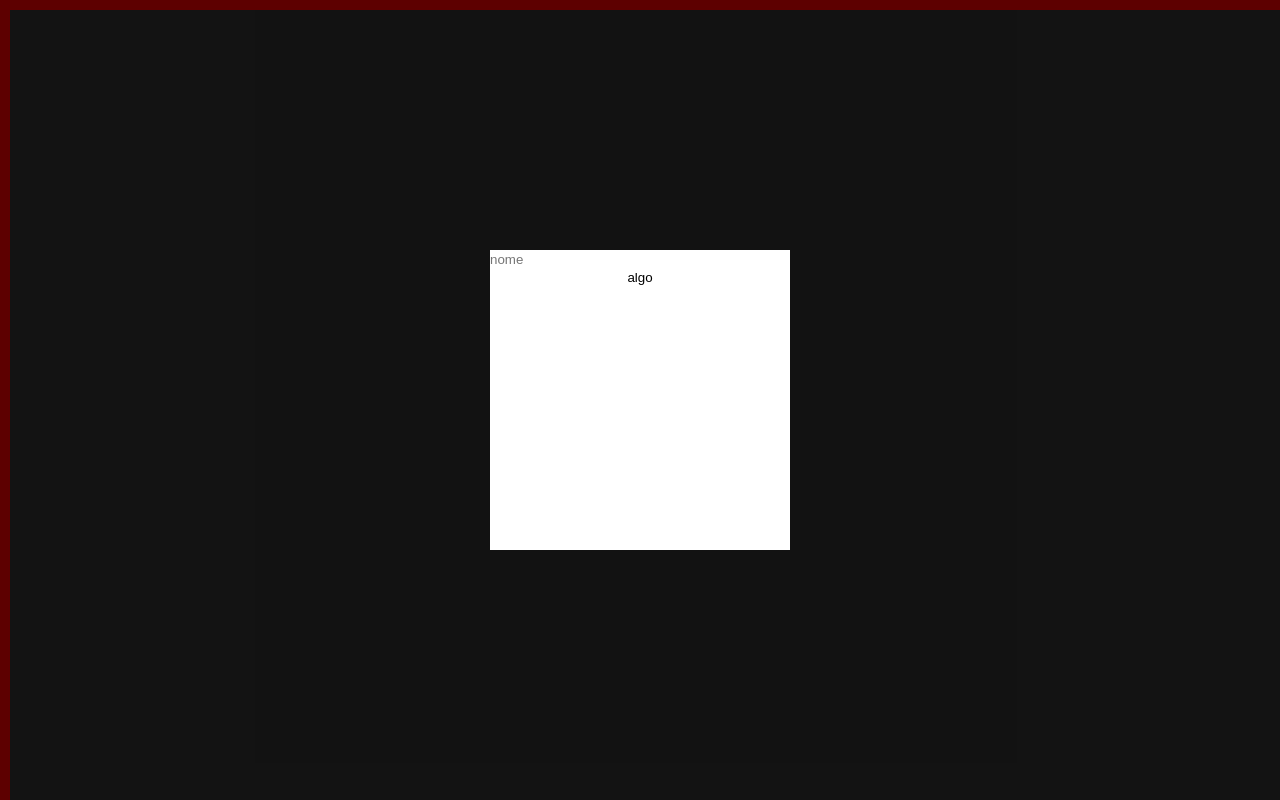
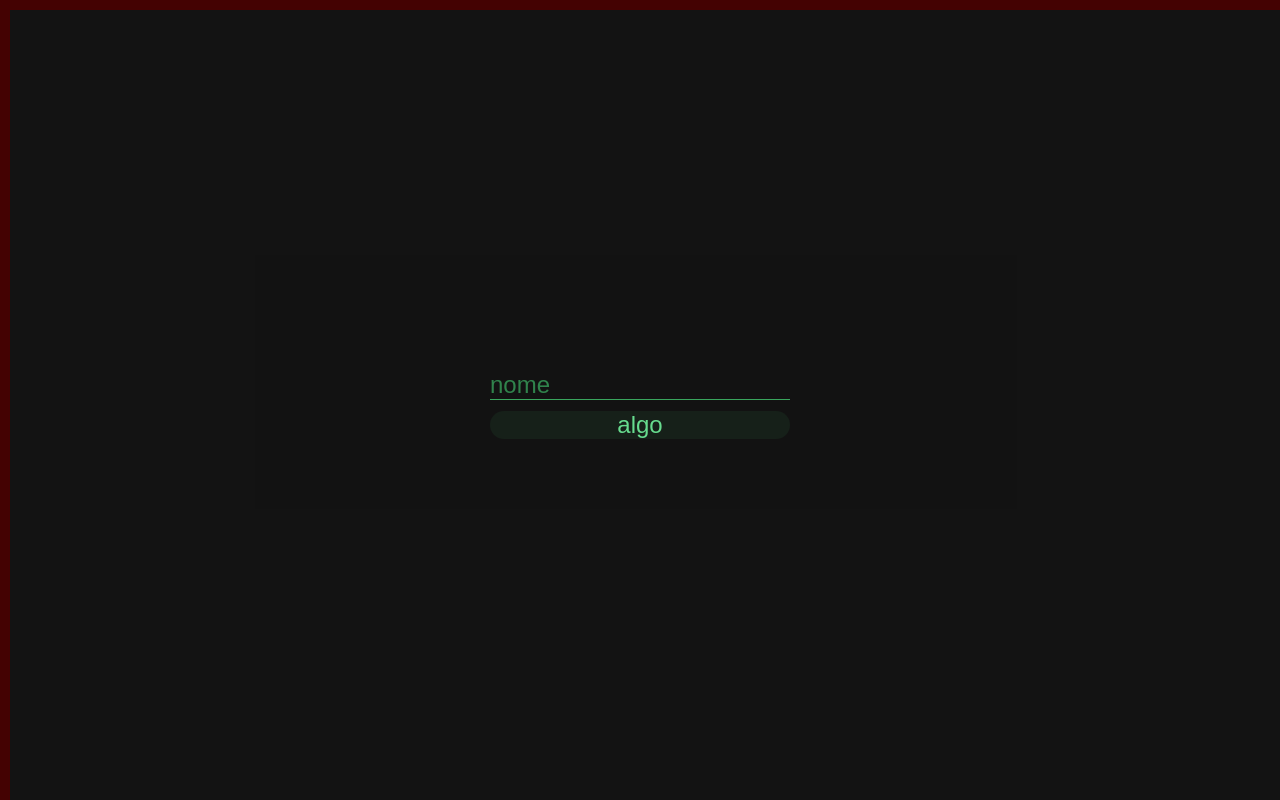
Before and after one commit to Gustav-Stack/Snake-Game, a website: page index.html in a window 1280 px wide. Shown: the top 800 px of the page. Drawn offline with Linux system fonts and the light colour scheme.

Commit message:
Update style.css

```diff
--- a/style.css
+++ b/style.css
@@ -10,7 +10,7 @@ canvas {
   background-color: rgb(51, 51, 51);
   width: 100%;
   height: 100%;
-  border: solid 10px red
+  border: solid 10px rgba(207, 0, 0, 0.877)
 }
 #tampaTudo {
   position: fixed;
@@ -24,11 +24,26 @@ canvas {
 #coisas {
   height: 300px;
   width: 300px;
-  background-color: white;
+
 }
 input {
+  position: relative;
+  top: 50%;
+  transform: translateY(-100%);
   background-color: transparent;
+  font-size: x-large;
   border: none;
   width: 100%;
-
+  outline: none;
+  color: rgb(103, 219, 142);
+  border-bottom: solid 1px rgb(57, 165, 93);
 }
+input::placeholder {
+  color: rgba(57, 165, 93, 0.774);
+}
+#submeta-se {
+  border: none;
+  background-color: rgba(57, 165, 93, 0.089);
+  border-radius: 20px;
+  margin-top: 10px;
+}
```
